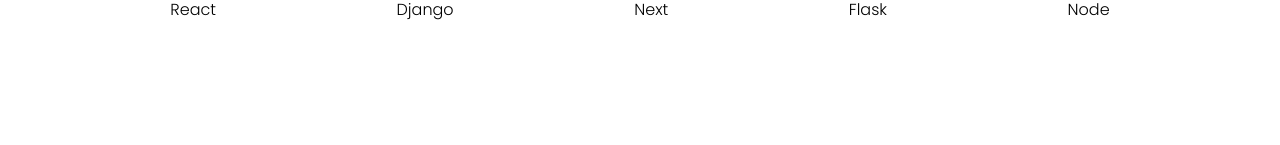
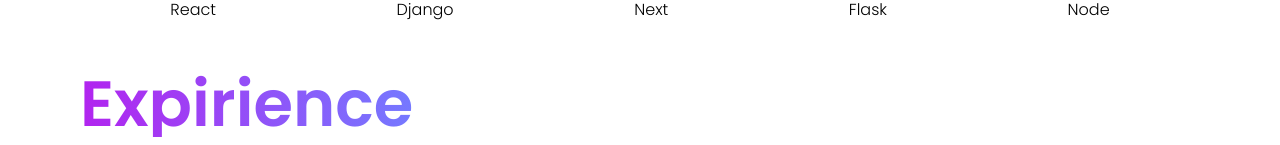
Before and after one commit to Adrianbarros/portafolio_2024, a React (Create React App) app in the folder portafolio/: page / in a window 1280 px wide. Shown: the part 1429-1574 px from the top of the page. Before the commit the page ends 1451 px from the top, so only its background shows below. Built offline with nearby package versions, Linux system fonts and the light colour scheme.

Commit message:
added expirience page

```diff
--- a/portafolio/src/App.css
+++ b/portafolio/src/App.css
@@ -41,3 +41,12 @@
     transform: rotate(360deg);
   }
 }
+
+.title-text {
+  font-size: 64px;
+  font-weight: 600;
+  line-height: 105%;
+  background: var(--Degrade, linear-gradient(90deg, #B224EF 0%, #7579FF 100%));
+  background-clip: text;
+  -webkit-text-fill-color: transparent;
+}
--- a/portafolio/src/App.tsx
+++ b/portafolio/src/App.tsx
@@ -3,6 +3,8 @@
 import './App.css';
 import { Main } from './sections/Main';
 import { Skills } from './sections/Skills';
+import { Expirience } from './sections/Expirience';
+
 
 function App() {
   return (
@@ -10,6 +12,7 @@
       <Header />
       <Main />
       <Skills />
+      <Expirience />
 
     </div>
   );
--- /dev/null
+++ b/portafolio/src/sections/Expirience.tsx
@@ -0,0 +1,13 @@
+import React from "react";
+import '../styles/Expirience.css';
+
+
+export const Expirience = () => {
+
+    return (
+        <div className="expirience-section">
+            <div className="title-text">Expirience</div>
+
+        </div>
+    )
+}
--- /dev/null
+++ b/portafolio/src/styles/Expirience.css
@@ -0,0 +1,4 @@
+.expirience-section {
+    display: flex;
+    margin-top: 3rem;
+}
--- a/portafolio/src/styles/Skills.css
+++ b/portafolio/src/styles/Skills.css
@@ -21,15 +21,6 @@
 }
 
 
-
-.title-text {
-    font-size: 64px;
-    font-weight: 600;
-    line-height: 105%;
-    background: var(--Degrade, linear-gradient(90deg, #B224EF 0%, #7579FF 100%));
-    background-clip: text;
-    -webkit-text-fill-color: transparent;
-}
 
 .sub-title-skills {
     display: flex;
```
